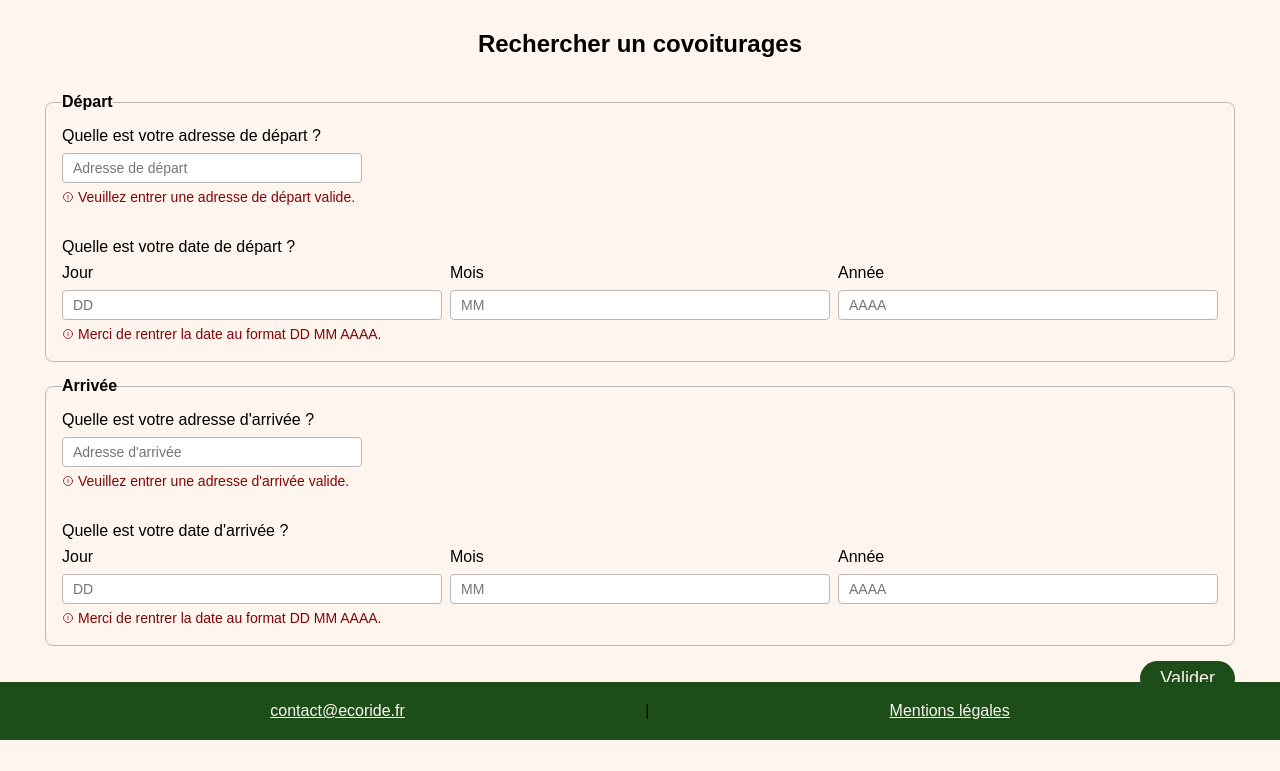
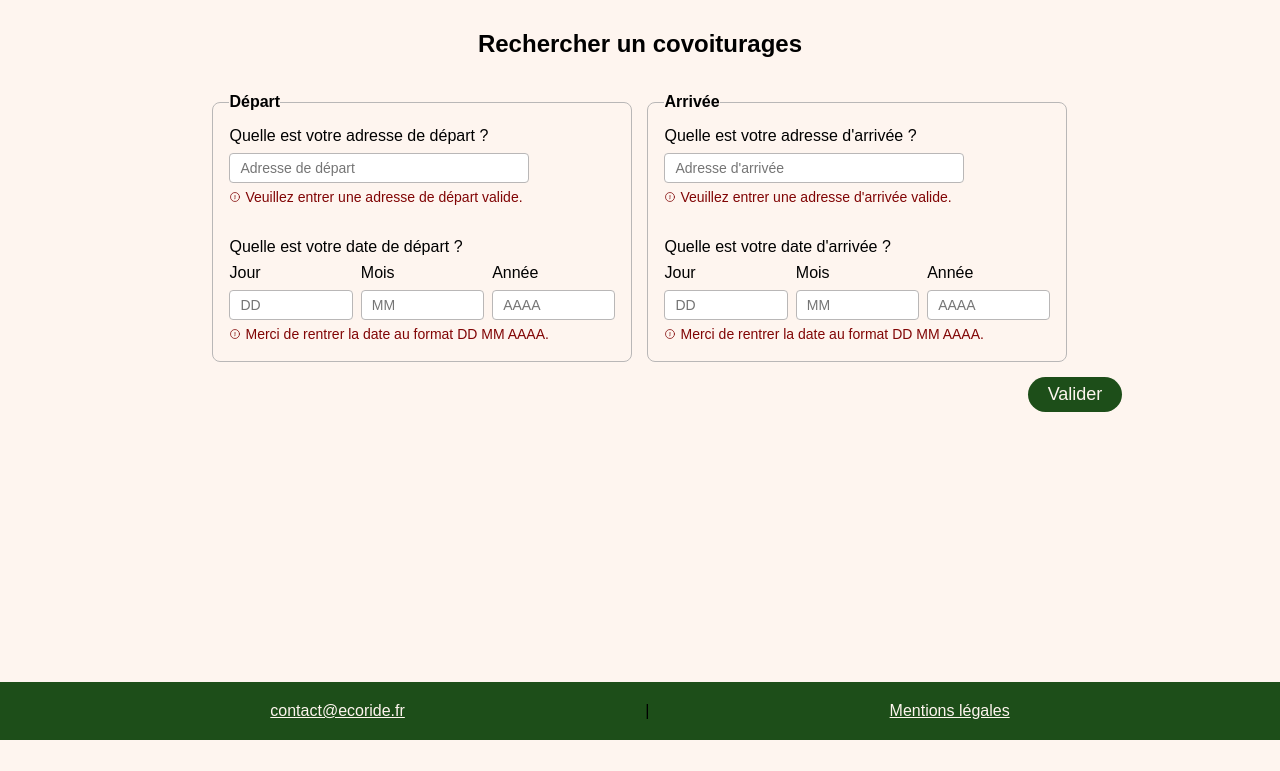
Before and after one commit to Haltarion/ECORIDE, a PHP site: page /pages/covoiturages.php in a window 1280 px wide. Shown: the part 60-831 px from the top of the page. After the commit the page ends 800 px from the top, so only its background shows below. Run offline with PHP 8.4, Linux system fonts and the light colour scheme; data that the repository does not hold is empty.

Commit message:
Auto commit

```diff
--- a/css/form.css
+++ b/css/form.css
@@ -4,6 +4,7 @@
   border-radius: 8px;
   padding: 16px;
   width: 100%;
+  max-width: 420px;
   gap: 30px;
   display: flex;
   flex-direction: column;
```
